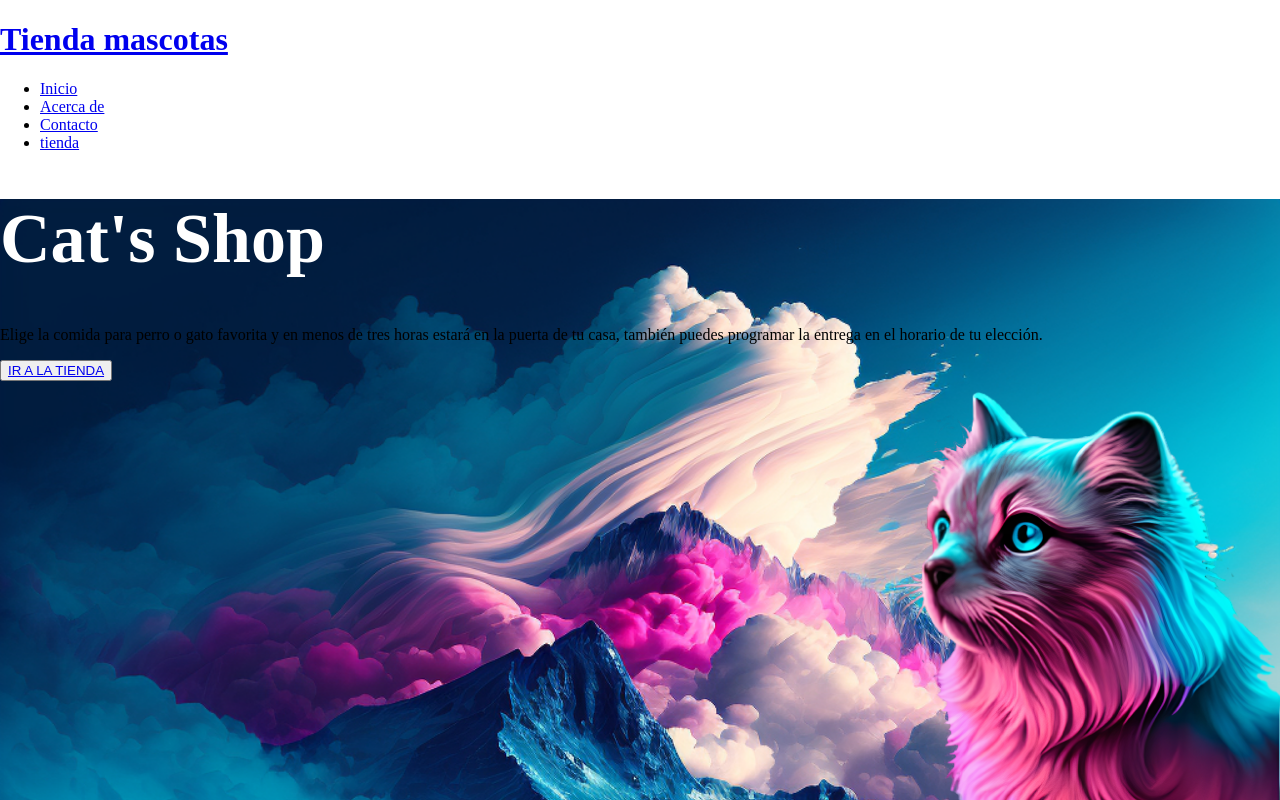
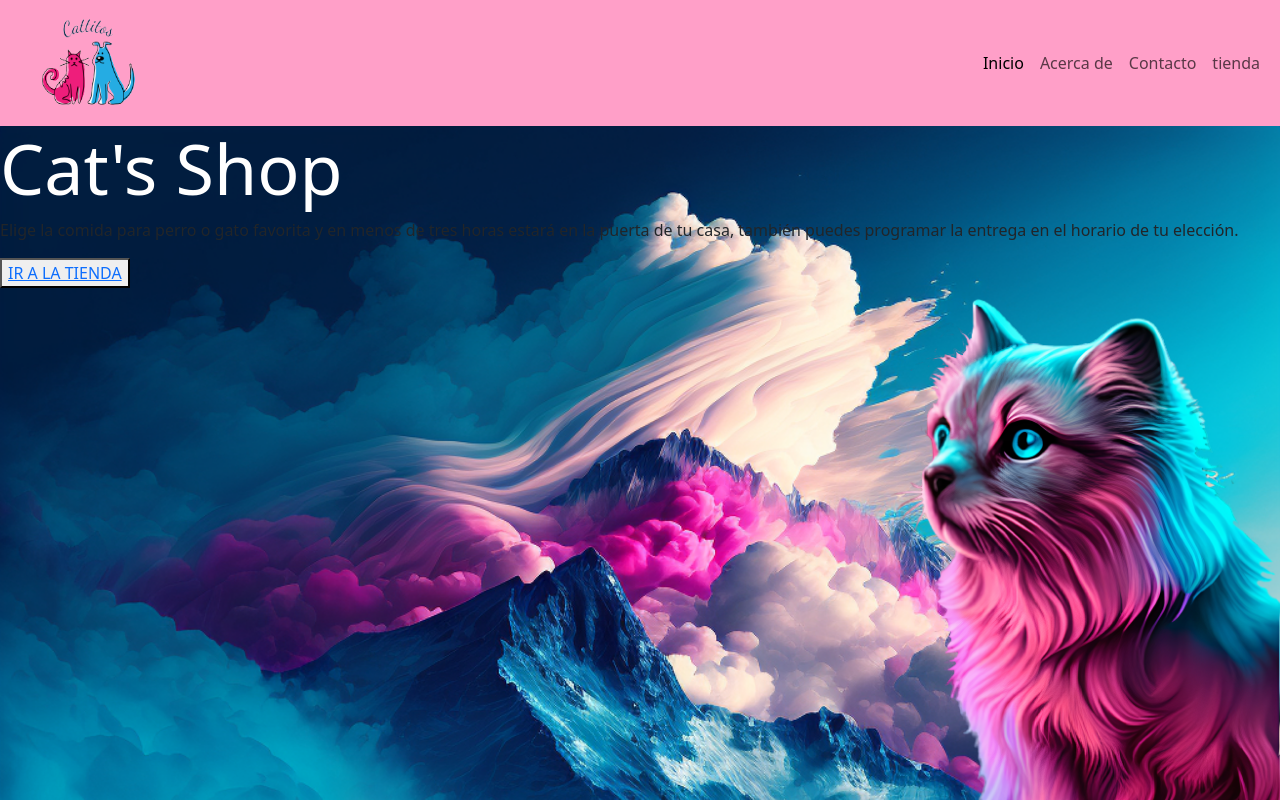
Before and after one commit to Zewuck/Tienda-animales, a React (Create React App) app: page / in a window 1280 px wide. Shown: the top 800 px of the page. Built offline with nearby package versions, Linux system fonts and the light colour scheme.

Commit message:
navbar finished

```diff
--- a/src/App.jsx
+++ b/src/App.jsx
@@ -2,6 +2,7 @@ import { Route, Routes } from "react-router-dom";
 import { Inicio } from "./pages/Inicio";
 import AcercaDe from './pages/AcercaDe'
 import Navbar from "./components/Navbar";
+import "bootstrap/dist/css/bootstrap.min.css"
 
 const App = () => {
   return (
--- a/src/components/Navbar.jsx
+++ b/src/components/Navbar.jsx
@@ -1,26 +1,51 @@
 import { Link } from "react-router-dom";
+import "../fondoinicio.css";
 
 export default function Navbar() {
   return (
     <div>
-      <Link to="/">
-        <h1>Tienda mascotas</h1>
+      <nav className="navbar navbar-expand-lg">
+        <div className="container-fluid">
+          <Link to={"/"}>
+          <img src={require("../logo.png")} className="logo" alt="" />
           </Link>
-      <ul>
-        <li>
-          <Link to={"/"}>Inicio</Link>
+          <button
+            className="navbar-toggler"
+            type="button"
+            data-bs-toggle="collapse"
+            data-bs-target="#navbarNav"
+            aria-controls="navbarNav"
+            aria-expanded="false"
+            aria-label="Toggle navigation"
+          >
+            <span className="navbar-toggler-icon"></span>
+          </button>
+          <div className="collapse navbar-collapse" id="navbarNav">
+            <ul className="navbar-nav ms-auto">
+              <li className="nav-item">
+                <Link className="nav-link active" aria-current="page" to={"/"}>
+                  Inicio
+                </Link>
               </li>
-        <li>
-          <Link to={"/acerca"}>Acerca de</Link>
+              <li className="nav-item">
+                <Link className="nav-link" to={"/acerca"}>
+                  Acerca de
+                </Link>
               </li>
-        <li>
-          <Link to={"/contacto"}>Contacto</Link>
+              <li className="nav-item">
+                <Link className="nav-link " to={"/contacto"}>
+                  Contacto
+                </Link>
               </li>
-
-        <li>
-          <Link to={"/tienda"}>tienda</Link>
+              <li className="nav-item">
+                <Link className="nav-link " to={"/tienda"}>
+                  tienda
+                </Link>
               </li>
             </ul>
           </div>
+        </div>
+      </nav>
+    </div>
   );
 }
--- a/src/fondoinicio.css
+++ b/src/fondoinicio.css
@@ -1,5 +1,19 @@
 body {
     margin: 0;
+}
+
+.logo {
+    width: 130px;
+    height: 110px;
+    margin-left: 10px;
+}
+
+.navbar {
+    background-color: #ff9fc8;
+}
+
+.container-fluid {
+    background-color: #ff9fc8;
 }
 
 .title {
@@ -11,6 +25,7 @@ body {
     width: 100%;
     margin-top: -550px;
     height: 100px;
+    vertical-align: bottom;
 }
 
 .fondoGato {
@@ -26,7 +41,6 @@ body {
     background-image: url(./fondo-gato.png);
     background-repeat: no-repeat;
     background-size: cover;
-
 }
 
 .gato-container {
```
Also changed, not shown: src/logo.png (added). Lines whose indentation alone changed are shown as unchanged.
